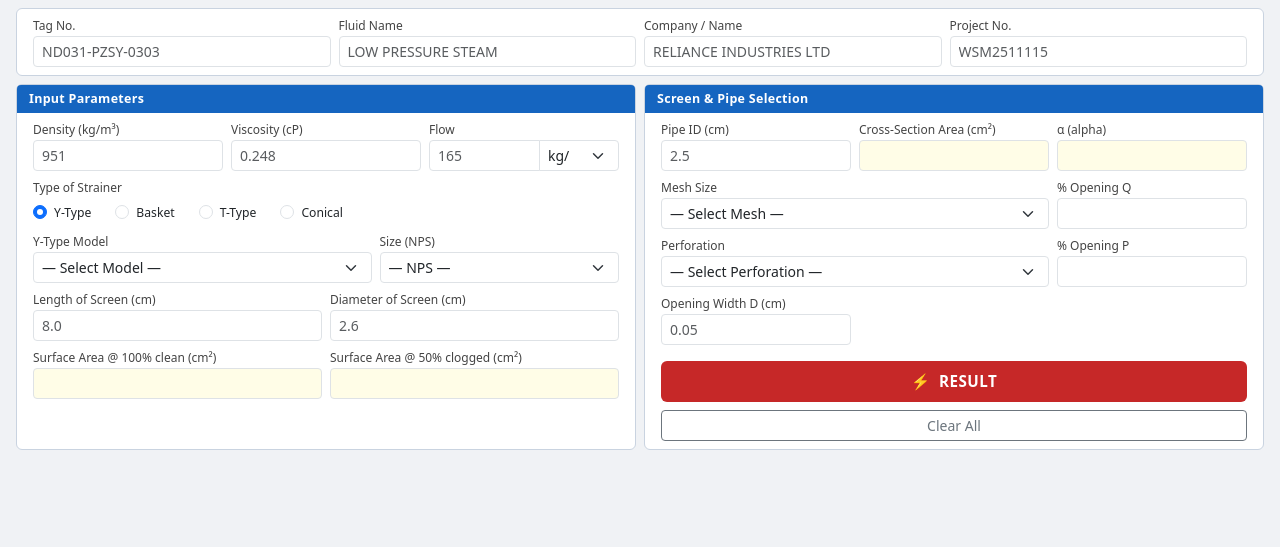
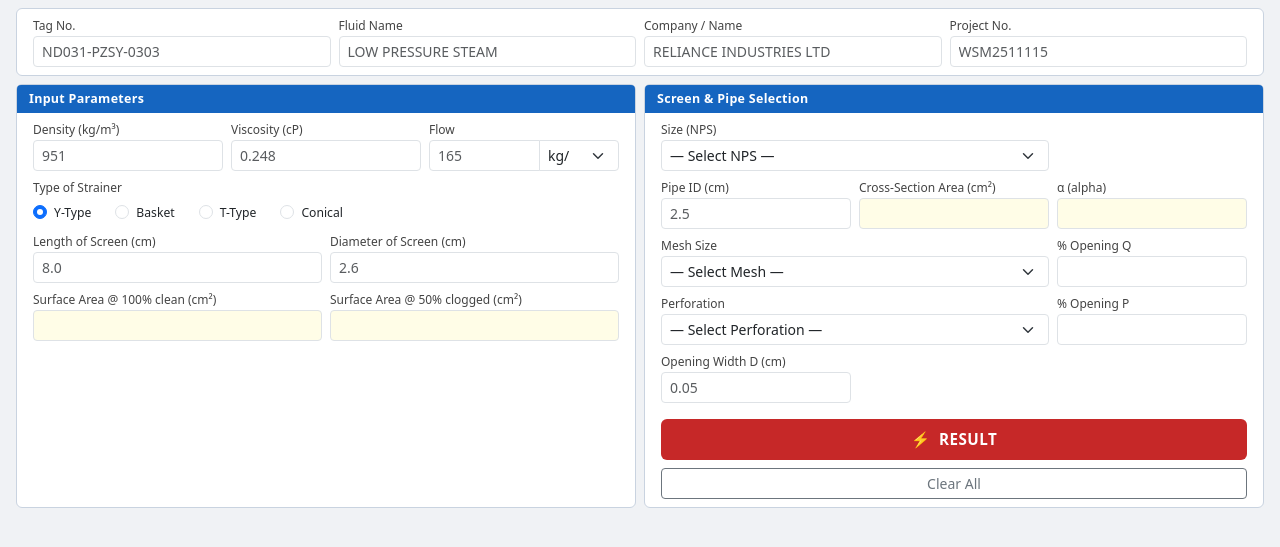
Before and after one commit to awajirwad123/Y-strainer, a FastAPI app: page / in a window 1280 px wide. Shown: the part 57-604 px from the top of the page. Run offline with FastAPI, Linux system fonts and the light colour scheme; the visitor is signed in with stand-in values (Sample User, id 1); data that the repository does not hold is empty; parts of the project's set-up code (start-up, migrations or seed data) failed here and were passed over.

Commit message:
Add NPS pipe size dropdown - auto-fills Pipe ID from DN column; remove model select

```diff
--- a/main.py
+++ b/main.py
@@ -40,9 +40,10 @@ from schemas import (
     MeshOption,
     PerfOption,
     StrainerSizeOption,
+    PipeNPSOption,
 )
 from calculator import calculate
-from config import MESH_DATA, PERF_SHEET_DATA, STRAINER_DATA
+from config import MESH_DATA, PERF_SHEET_DATA, STRAINER_DATA, PIPE_NPS_DATA
 from database import init_db, create_user, get_user_by_username, verify_password
 
 # ── Session secret ────────────────────────────────────────────────────────────
@@ -303,3 +304,17 @@ def list_strainer_models() -> list[StrainerSizeOption]:
         )
         for k, v in sorted(STRAINER_DATA.items())
     ]
+
+
+@app.get(
+    "/lookup/pipe-nps",
+    response_model=list[PipeNPSOption],
+    summary="List available pipe NPS sizes",
+    tags=["lookup"],
+)
+def list_pipe_nps() -> list[PipeNPSOption]:
+    """Returns all unique NPS inch values with their DN (nominal bore) in mm."""
+    return [
+        PipeNPSOption(nps_inch=nps, dn_mm=dn)
+        for nps, dn in PIPE_NPS_DATA.items()
+    ]
--- a/schemas.py
+++ b/schemas.py
@@ -122,3 +122,8 @@ class StrainerSizeOption(BaseModel):
     pipe_OD_mm: float
     screen_D_mm: float
     screen_L_mm: float
+
+
+class PipeNPSOption(BaseModel):
+    nps_inch: str
+    dn_mm: float
--- a/templates/calculator.html
+++ b/templates/calculator.html
@@ -106,22 +106,6 @@
             </div>
           </div>
 
-          <!-- Strainer model selection -->
-          <div class="row g-2 mb-2">
-            <div class="col-7">
-              <div class="form-label-sm">Y-Type Model</div>
-              <select id="model_select" class="form-select form-select-sm">
-                <option value="">— Select Model —</option>
-              </select>
-            </div>
-            <div class="col-5">
-              <div class="form-label-sm">Size (NPS)</div>
-              <select id="nps_select" class="form-select form-select-sm">
-                <option value="">— NPS —</option>
-              </select>
-            </div>
-          </div>
-
           <!-- Screen dimensions -->
           <div class="row g-2 mb-2">
             <div class="col-6">
@@ -157,6 +141,16 @@
       <div class="calc-card h-100">
         <div class="section-header">Screen &amp; Pipe Selection</div>
         <div class="px-3 py-2">
+
+          <!-- Pipe NPS selection -->
+          <div class="row g-2 mb-2">
+            <div class="col-8">
+              <div class="form-label-sm">Size (NPS)</div>
+              <select id="pipe_nps_select" class="form-select form-select-sm">
+                <option value="">— Select NPS —</option>
+              </select>
+            </div>
+          </div>
 
           <!-- Pipe dimensions -->
           <div class="row g-2 mb-2">
@@ -308,7 +302,7 @@ const fmt = (v, d = 6) => (v !== null && v !== undefined) ? Number(v).toPrecisio
 const fmtFixed = (v, d) => (v !== null && v !== undefined) ? Number(v).toFixed(d) : '—';
 
 // ── State ────────────────────────────────────────────────────────────────────
-let strainerData = [];
+let pipeNPSData = [];
 let meshData = [];
 let perfData = [];
 let _lastResult = null;
@@ -317,12 +311,12 @@ let _lastInputs = null;
 // ── Load lookup data on page load ────────────────────────────────────────────
 async function loadLookups() {
   try {
-    [strainerData, meshData, perfData] = await Promise.all([
-      fetch('/lookup/strainer-models').then(r => r.json()),
+    [pipeNPSData, meshData, perfData] = await Promise.all([
+      fetch('/lookup/pipe-nps').then(r => r.json()),
       fetch('/lookup/meshes').then(r => r.json()),
       fetch('/lookup/perforations').then(r => r.json()),
     ]);
-    populateModels();
+    populatePipeNPS();
     populateMesh();
     populatePerf();
   } catch(e) {
@@ -330,41 +324,27 @@ async function loadLookups() {
   }
 }
 
-// ── Populate strainer model dropdown ─────────────────────────────────────────
-function populateModels() {
-  const models = [...new Set(strainerData.map(s => s.model))].sort();
-  const sel = $('model_select');
-  models.forEach(m => {
+// ── Populate pipe NPS dropdown ────────────────────────────────────────────
+function populatePipeNPS() {
+  const sel = $('pipe_nps_select');
+  pipeNPSData.forEach(p => {
     const opt = document.createElement('option');
-    opt.value = m; opt.textContent = m;
+    opt.value = JSON.stringify({ nps_inch: p.nps_inch, dn_mm: p.dn_mm });
+    opt.textContent = 'NPS ' + p.nps_inch;
     sel.appendChild(opt);
   });
 }
 
-// ── On model change → populate NPS ───────────────────────────────────────────
-$('model_select').addEventListener('change', () => {
-  const model = $('model_select').value;
-  const npsSel = $('nps_select');
-  npsSel.innerHTML = '<option value="">— NPS —</option>';
-  if (!model) return;
-  const entries = strainerData.filter(s => s.model === model);
-  entries.forEach(e => {
-    const opt = document.createElement('option');
-    opt.value = e.nps; opt.textContent = 'NPS ' + e.nps;
-    npsSel.appendChild(opt);
-  });
-});
-
-// ── On NPS change → auto-fill screen dimensions ───────────────────────────────
-$('nps_select').addEventListener('change', () => {
-  const model = $('model_select').value;
-  const nps   = $('nps_select').value;
-  if (!model || !nps) return;
-  const entry = strainerData.find(s => s.model === model && s.nps === nps);
-  if (entry) {
-    $('D_screen_cm').value = (entry.screen_D_mm / 10).toFixed(3);
-    $('L_cm').value        = (entry.screen_L_mm / 10).toFixed(3);
-    updateSurfaceAreas();
+// ── On NPS change → auto-fill Pipe ID ────────────────────────────────────
+$('pipe_nps_select').addEventListener('change', () => {
+  const val = $('pipe_nps_select').value;
+  if (val) {
+    const p = JSON.parse(val);
+    $('D_pipe_cm').value = (p.dn_mm / 10).toFixed(3);
+    updatePipeArea();
+  } else {
+    $('D_pipe_cm').value = '';
+    $('disp_A_pipe').value = '';
   }
 });
 
@@ -535,8 +515,7 @@ function displayResults(data, Q_pct, P_pct, D_open_cm, mu_cP) {
     fluid_name:   $('fluid_name').value,
     company_name: $('company_name').value,
     project_no:   $('project_no').value,
-    model:        $('model_select').value,
-    nps:          $('nps_select').value,
+    pipe_nps:     (() => { const v = $('pipe_nps_select').value; if (!v) return ''; try { return JSON.parse(v).nps_inch; } catch { return ''; } })(),
     mesh_label:   $('mesh_select').options[$('mesh_select').selectedIndex]?.text || '',
     perf_label:   $('perf_select').options[$('perf_select').selectedIndex]?.text || '',
     rho:          $('rho').value,
@@ -605,8 +584,7 @@ $('btn-export-pdf').addEventListener('click', () => {
   const ne = (v) => (v !== null && v !== undefined) ? Number(v).toExponential(5) : '—';
   const mu_cgs = (Number(i.mu_cP) * 0.01).toFixed(5);
 
-  const title = (i.nps ? `${i.nps}"` : '') +
-    (i.model ? ` ( Y-Type (${i.model}) )` : '') +
+  const title = (i.pipe_nps ? `NPS ${i.pipe_nps}` : '') +
     ' PRESSURE DROP CALCULATION';
 
   const html = `<!DOCTYPE html>
@@ -686,7 +664,7 @@ $('btn-export-pdf').addEventListener('click', () => {
         <div class="info-row"><span class="info-label">Customer Name</span><span>:&nbsp;<strong>${i.company_name || 'N/A'}</strong></span></div>
         <div class="info-row"><span class="info-label">Project No.</span><span>:&nbsp;<strong>${i.project_no || 'N/A'}</strong></span></div>
         <div class="info-row"><span class="info-label">Fluid</span><span>:&nbsp;<strong>${i.fluid_name || 'N/A'}</strong></span></div>
-        <div class="info-row" style="margin-top:6px;"><span class="info-label">Size</span><span>:&nbsp;<strong>${i.nps ? i.nps + '"' : 'N/A'}</strong></span></div>
+        <div class="info-row" style="margin-top:6px;"><span class="info-label">Size (NPS)</span><span>:&nbsp;<strong>${i.pipe_nps || 'N/A'}</strong></span></div>
         <div class="info-row"><span class="info-label">ID</span><span>:&nbsp;<strong>${i.D_pipe_cm} cm</strong></span></div>
         <div class="info-row"><span class="info-label">Cross section area of pipe</span><span>:&nbsp;<strong>${n(i.A_pipe,6)} cm&#178;</strong></span></div>
       </div>
@@ -708,7 +686,7 @@ $('btn-export-pdf').addEventListener('click', () => {
         <div class="param-row"><span class="param-label">&#945;</span><span>: <strong>${n(d.alpha,5)}</strong> mmSq</span></div>
       </div>
       <div>
-        <div class="param-row"><span class="param-label">p</span><span>: <strong>${i.rho}</strong> gm/cm&#179;</span></div>
+        <div class="param-row"><span class="param-label">p</span><span>: <strong>${i.rho}</strong> kg/m&#179;</span></div>
         <div class="param-row"><span class="param-label">&#956;</span><span>: <strong>${mu_cgs}</strong> gm/cm&#183;s</span></div>
         <div class="param-row"><span class="param-label">Flow</span><span>: <strong>${n(d.Q_vol_cm3_s,7)}</strong> cm&#179;/sec</span></div>
       </div>
@@ -762,7 +740,7 @@ $('btn-clear').addEventListener('click', () => {
    'L_cm','D_screen_cm','D_pipe_cm','D_open_cm','Q_pct','P_pct',
    'disp_A100','disp_A50','disp_A_pipe','disp_alpha'
   ].forEach(id => $(id).value = '');
-  ['model_select','nps_select','mesh_select','perf_select'].forEach(id => $(id).selectedIndex = 0);
+  ['pipe_nps_select','mesh_select','perf_select'].forEach(id => $(id).selectedIndex = 0);
   $('flow_unit').value = 'kg/hr';
   $('summary-band').style.display    = 'none';
   $('results-section').style.display = 'none';
```
Also changed, not shown: config.py (+9 -2 lines).
